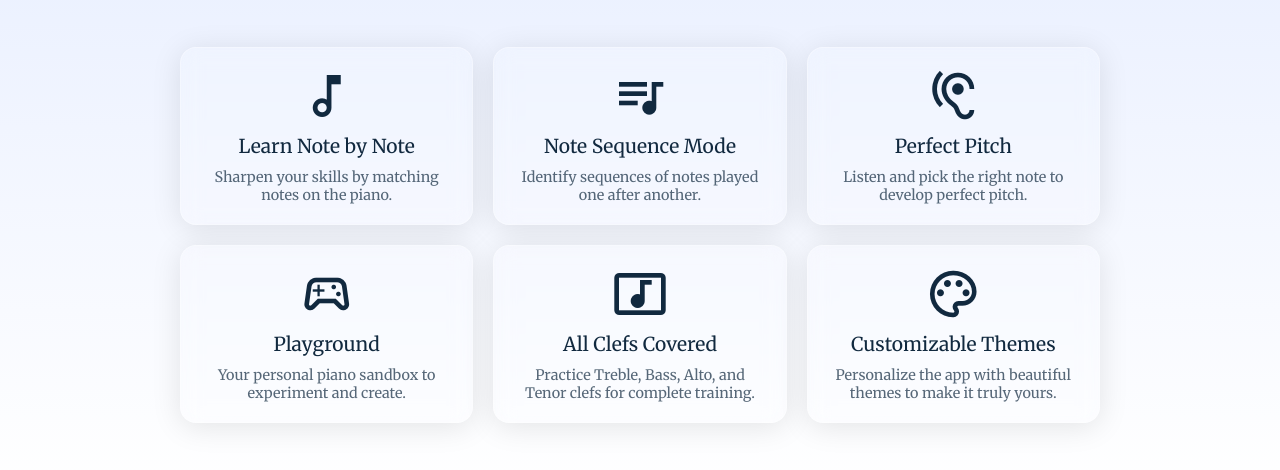
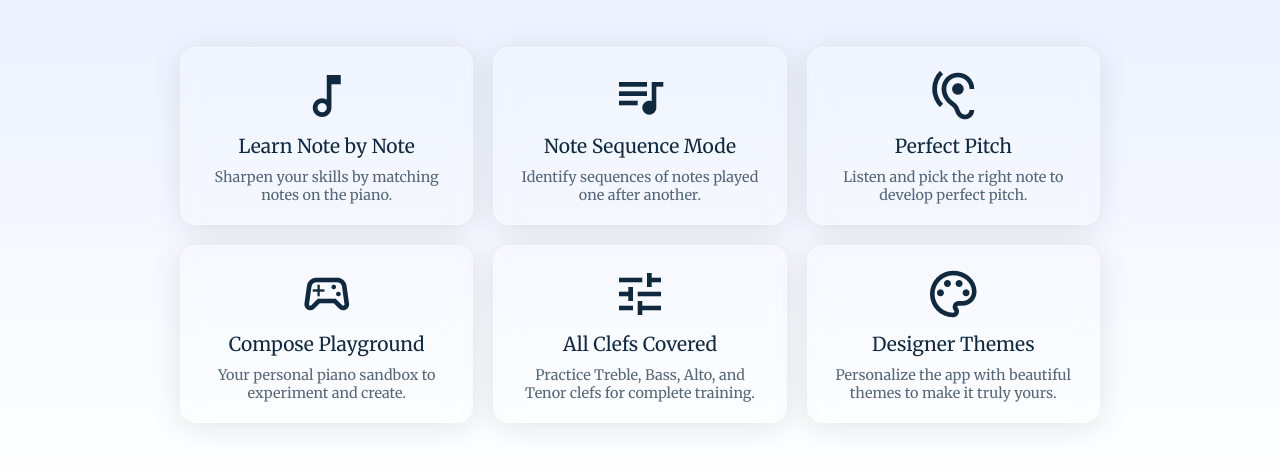
Before and after one commit to stefankrsteski/Pianixi, a plain HTML site: page index.html in a window 1280 px wide. Shown: the part 420-890 px from the top of the page. Drawn offline with Linux system fonts and the light colour scheme; a script that the page names is missing.

Commit message:
Improve menu items

```diff
--- a/index.html
+++ b/index.html
@@ -66,13 +66,13 @@
       <div class="feature">
         <span class="material-icons-outlined icon">sports_esports</span>
         <div>
-          <div class="feature-title">Playground</div>
+          <div class="feature-title">Compose Playground</div>
           <div class="feature-description">Your personal piano sandbox to experiment and create.</div>
         </div>
       </div>
 
       <div class="feature">
-        <span class="material-icons-outlined icon">music_video</span>
+        <span class="material-icons-outlined icon">tune</span>
         <div>
           <div class="feature-title">All Clefs Covered</div>
           <div class="feature-description">Practice Treble, Bass, Alto, and Tenor clefs for complete training.</div>
@@ -82,7 +82,7 @@
       <div class="feature">
         <span class="material-icons-outlined icon">palette</span>
         <div>
-          <div class="feature-title">Customizable Themes</div>
+          <div class="feature-title">Designer Themes</div>
           <div class="feature-description">Personalize the app with beautiful themes to make it truly yours.</div>
         </div>
       </div>
```
